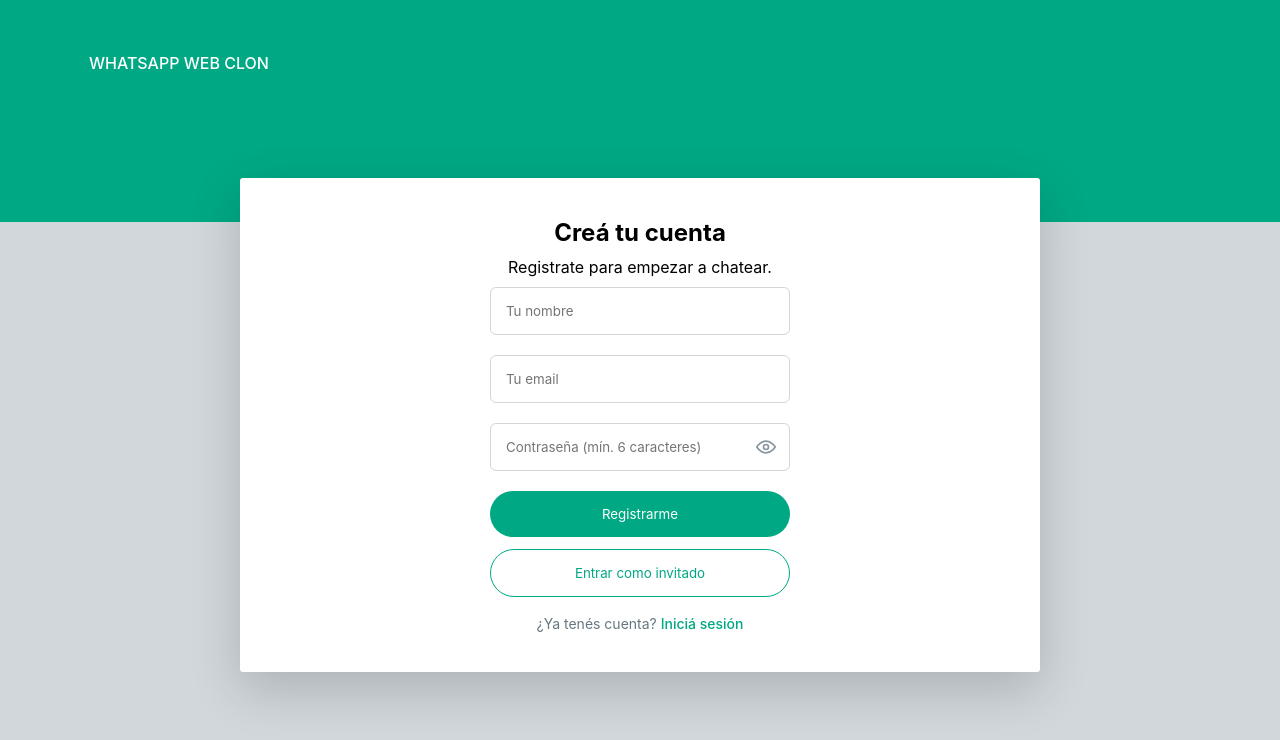
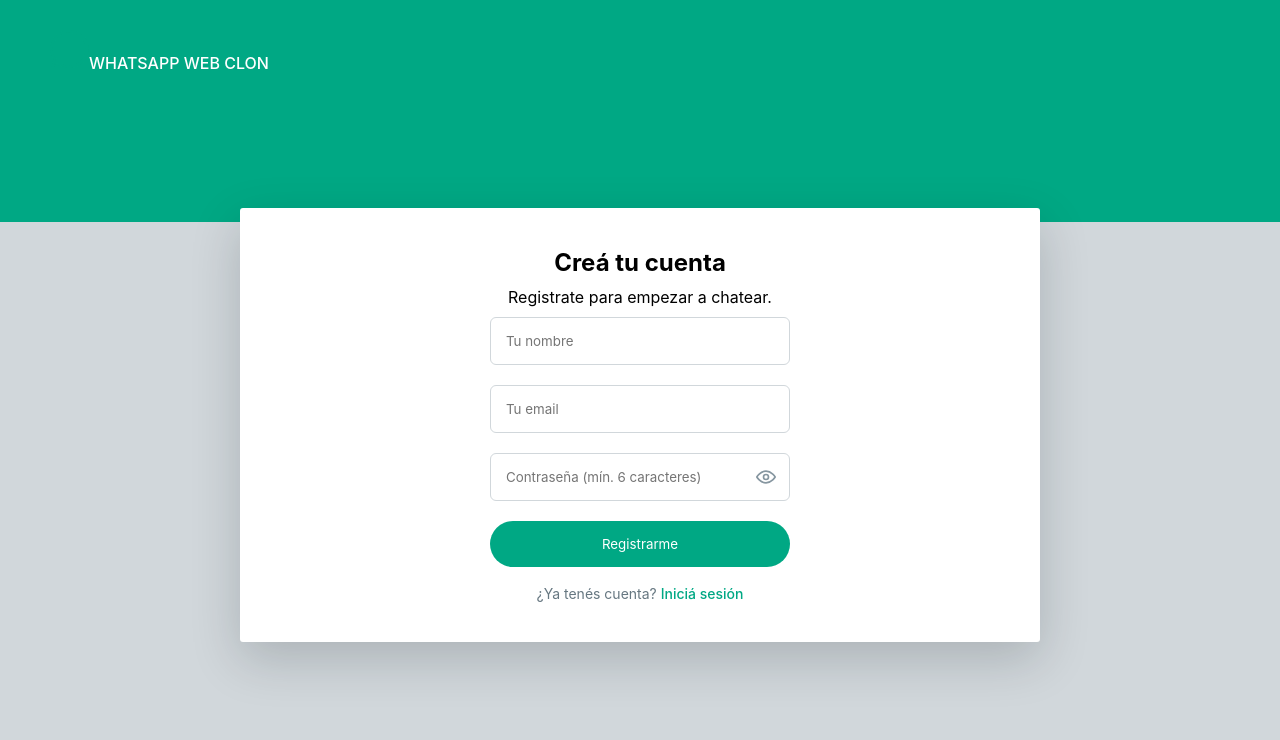
Before and after one commit to DemianWolf122/trabajo-final-FrontEnd, a React (Vite) app: page /register in a window 1280 px wide. Shown: the top 740 px of the page. Built offline with nearby package versions, Linux system fonts and the light colour scheme; no server answers.

Commit message:
Quitar boton 'Entrar como invitado' tambien del registro

```diff
--- a/src/Screens/RegisterScreen.jsx
+++ b/src/Screens/RegisterScreen.jsx
@@ -10,7 +10,7 @@ export default function RegisterScreen() {
     const [error, setError] = useState('');
     const [cargando, setCargando] = useState(false);
     const [registrado, setRegistrado] = useState(null);
-    const { register, loginInvitado } = useAuth();
+    const { register } = useAuth();
     const navigate = useNavigate();
 
     const handleSubmit = async (e) => {
@@ -20,19 +20,6 @@ export default function RegisterScreen() {
         try {
             const usuario = await register(nombre, email, password);
             setRegistrado(usuario);
-        } catch (err) {
-            setError(err.message);
-        } finally {
-            setCargando(false);
-        }
-    };
-
-    const handleInvitado = async () => {
-        setError('');
-        setCargando(true);
-        try {
-            await loginInvitado();
-            navigate('/');
         } catch (err) {
             setError(err.message);
         } finally {
@@ -81,9 +68,6 @@ export default function RegisterScreen() {
                                 {error && <p className="login-error">{error}</p>}
                                 <button type="submit" disabled={cargando}>{cargando ? 'Creando...' : 'Registrarme'}</button>
                             </form>
-                            <button type="button" className="login-guest-btn" onClick={handleInvitado} disabled={cargando}>
-                                Entrar como invitado
-                            </button>
                             <p className="login-switch">¿Ya tenés cuenta? <Link to="/">Iniciá sesión</Link></p>
                         </>
                     )}
```
